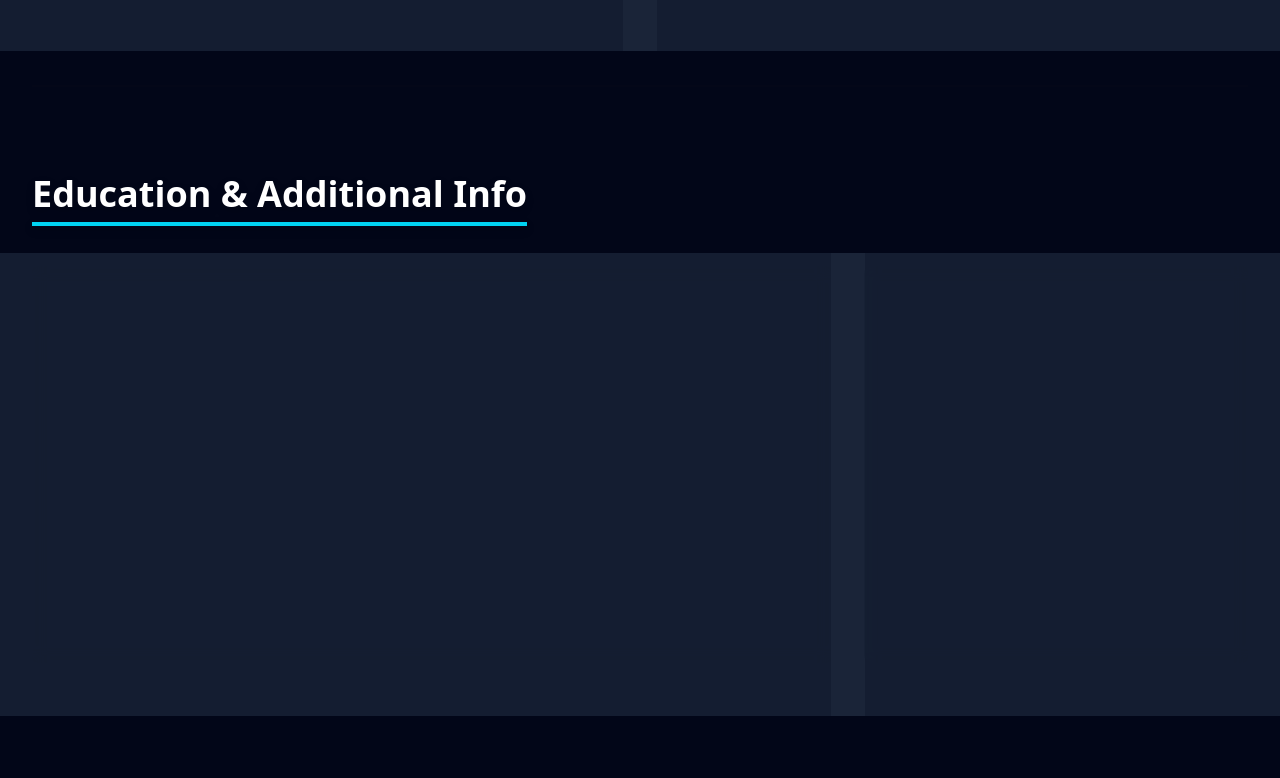
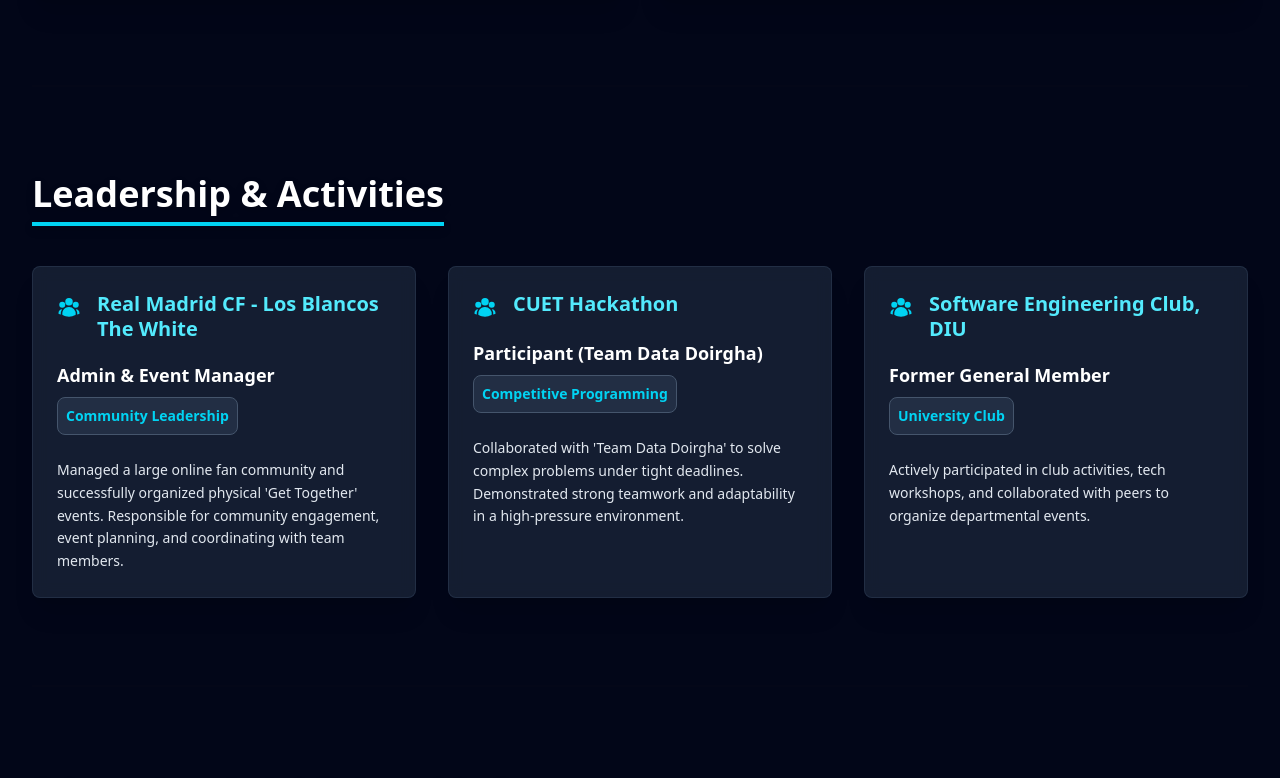
Before and after one commit to AhnafSaad/Portfolio, a React (Vite) app: page / in a window 1280 px wide. Shown: the part 1851-2629 px from the top of the page. Built offline with nearby package versions, Linux system fonts and the light colour scheme.

Commit message:
Updated App.jsx

```diff
--- a/src/App.jsx
+++ b/src/App.jsx
@@ -1,3 +1,4 @@
+import Activities from "./components/Activities";
 import Education from "./components/Education";
 import Footer from "./components/Footer";
 import Hero from "./components/Hero";
@@ -22,6 +23,8 @@ function App() {
         <div className="divider"></div>
         <Projects />
         <div className="divider"></div>
+        <Activities />
+        <div className="divider"></div>
         <Education />
       </main>
       <Footer />
--- /dev/null
+++ b/src/components/Activities.jsx
@@ -0,0 +1,34 @@
+import { UserGroupIcon } from "@heroicons/react/24/solid";
+import { activitiesData } from "./data/portfolioData";
+
+const Activities = () => {
+  return (
+    <section id="activities" className="py-16">
+      <h2 className="text-4xl font-black mb-10 border-b-4 border-cyan-400 pb-2 inline-block text-white drop-shadow-lg">Leadership & Activities</h2>
+
+      <div className="grid grid-cols-1 md:grid-cols-2 lg:grid-cols-3 gap-8">
+        {activitiesData.map((activity, index) => (
+          <div key={index} className="card bg-slate-800/70 backdrop-blur-sm shadow-xl hover:shadow-cyan-500/30 hover:shadow-2xl transition-all duration-300 hover:scale-[1.02] border border-slate-700/50">
+            <div className="card-body">
+              <h3 className="card-title text-xl text-cyan-300 flex items-start">
+                <UserGroupIcon className="w-6 h-6 mr-2 text-cyan-400 flex-shrink-0 mt-1" />
+                <span className="leading-tight">{activity.title}</span>
+              </h3>
+
+              <div className="mt-3 space-y-2">
+                <p className="text-lg font-bold text-white">{activity.role}</p>
+                <p className="text-sm font-semibold text-cyan-400 bg-slate-700/50 p-2 rounded-lg inline-block border border-slate-600">
+                  {activity.period}
+                </p>
+              </div>
+
+              <p className="mt-4 text-slate-200 leading-relaxed">{activity.description}</p>
+            </div>
+          </div>
+        ))}
+      </div>
+    </section>
+  );
+};
+
+export default Activities;
--- a/src/components/Navbar.jsx
+++ b/src/components/Navbar.jsx
@@ -8,6 +8,7 @@ const Navbar = () => {
   const navLinks = [
     { href: "#skills", label: "Skills" },
     { href: "#projects", label: "Projects" },
+    { href: "#activities", label: "Activities" },
     { href: "#education", label: "Education" }
   ];
 
--- a/src/components/data/portfolioData.js
+++ b/src/components/data/portfolioData.js
@@ -59,3 +59,27 @@ export const additionalInfo = {
     softSkills: "Problem Solving, Adaptability (Quick Learner), Team Collaboration",
     languages: "Bengali (Native), English (Professional Working Proficiency)"
 };
+
+export const activitiesData = [
+    {
+        title: "Real Madrid CF - Los Blancos The White",
+        role: "Admin & Event Manager",
+        period: "Community Leadership",
+        description: "Managed a large online fan community and successfully organized physical 'Get Together' events. Responsible for community engagement, event planning, and coordinating with team members.",
+        link: null
+    },
+    {
+        title: "CUET Hackathon",
+        role: "Participant (Team Data Doirgha)",
+        period: "Competitive Programming",
+        description: "Collaborated with 'Team Data Doirgha' to solve complex problems under tight deadlines. Demonstrated strong teamwork and adaptability in a high-pressure environment.",
+        link: null
+    },
+    {
+        title: "Software Engineering Club, DIU",
+        role: "Former General Member",
+        period: "University Club",
+        description: "Actively participated in club activities, tech workshops, and collaborated with peers to organize departmental events.",
+        link: null
+    }
+];
```
